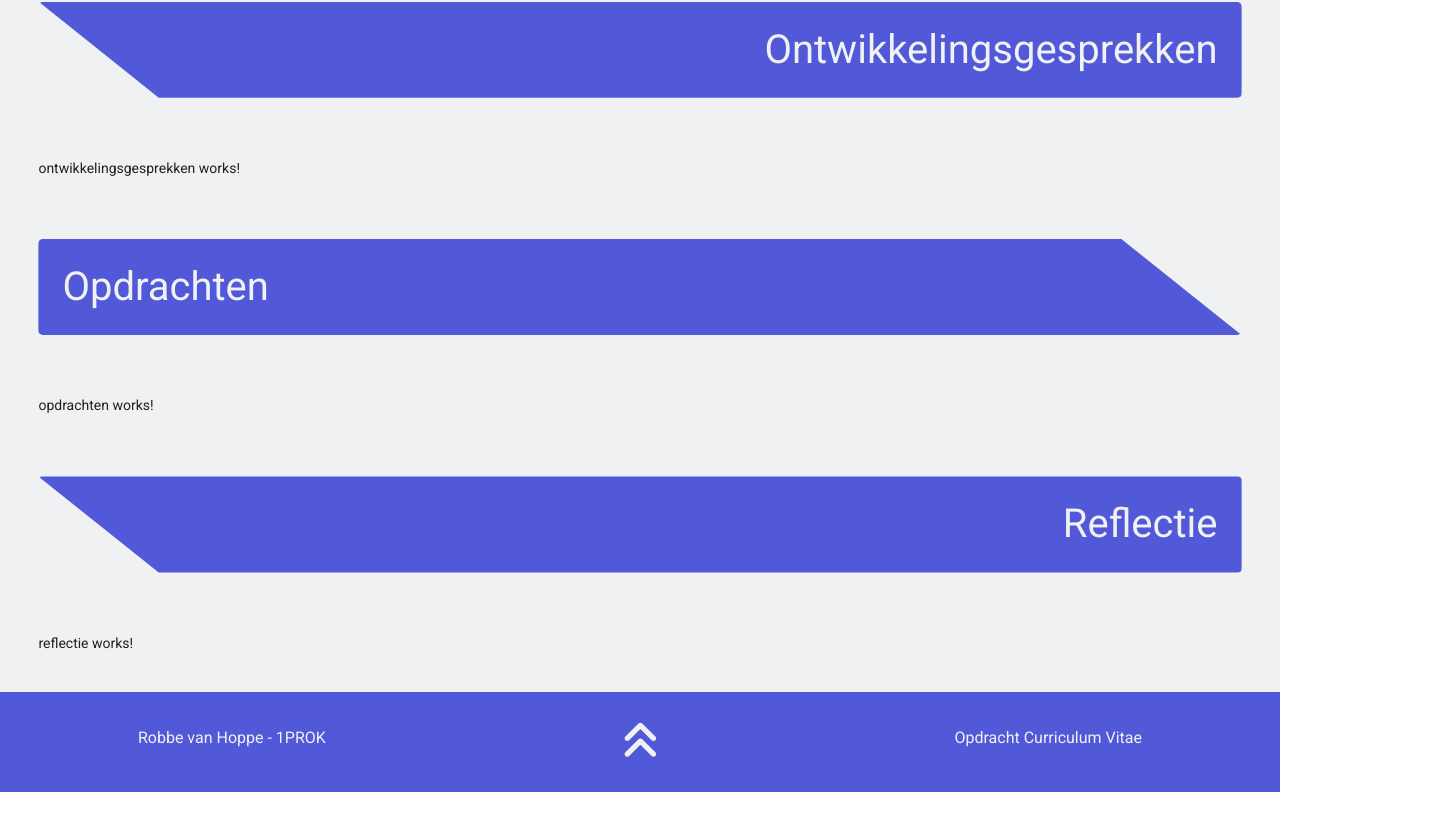
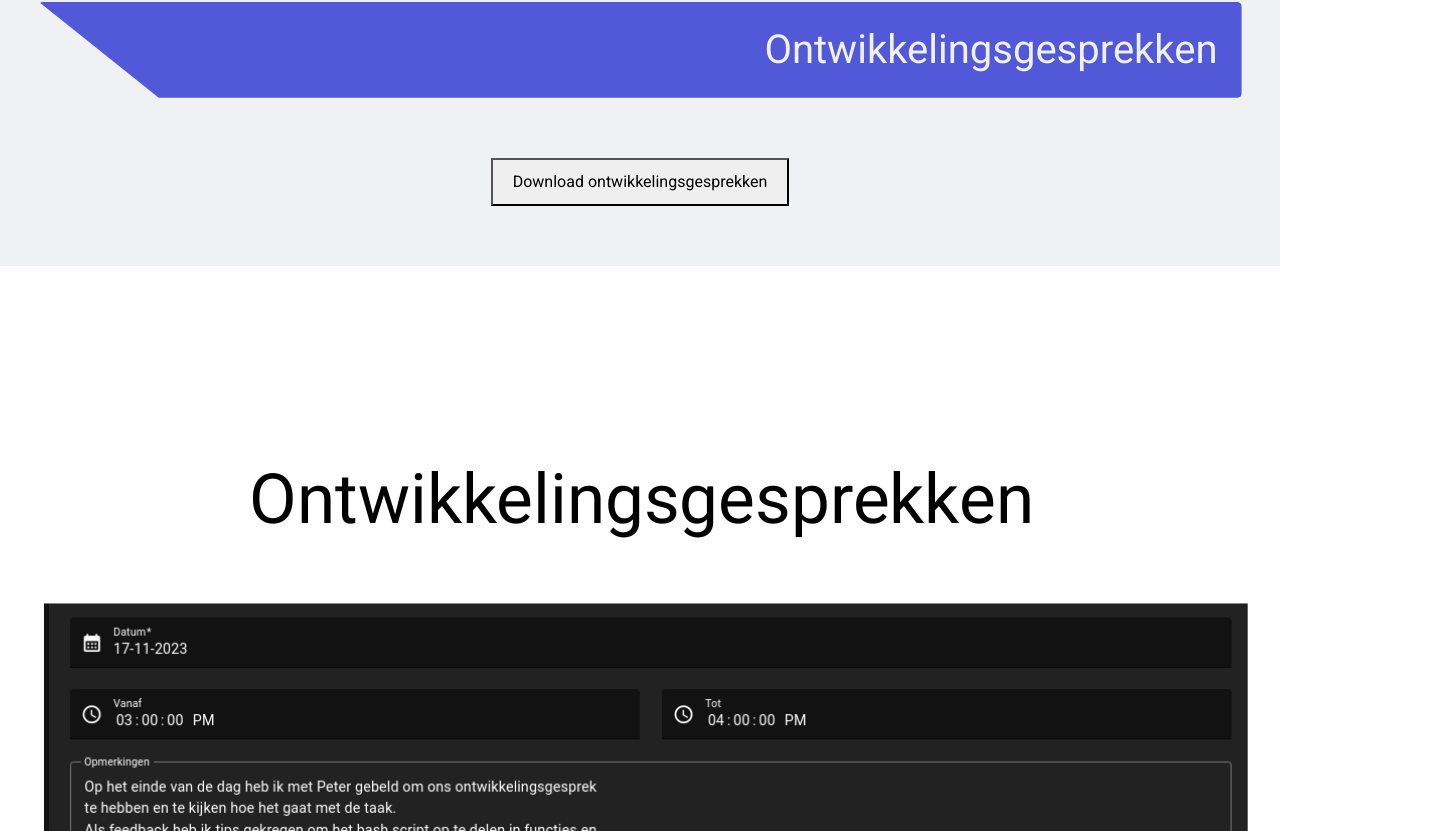
Before and after one commit to Robbe-vH/Portfolio, an Angular app: page / in a window 1280 px wide. Shown: the part 1969-2800 px from the top of the page, 1432 px wide, since content can reach past the window. Before the commit the page ends 2761 px from the top, so only its background shows below. Built offline with nearby package versions, Linux system fonts and the light colour scheme.

Commit message:
Ontwikkelingsgesprekken done

```diff
--- a/src/app/WPL3/wpl3/logboek/logboek.component.css
+++ b/src/app/WPL3/wpl3/logboek/logboek.component.css
@@ -2,7 +2,7 @@
   text-align: center;
 }
 
-#presentatie-button {
+#download-button {
   padding: 10px 20px;
   font-size: 16px;
   margin-bottom: 5%;
--- a/src/app/WPL3/wpl3/logboek/logboek.component.html
+++ b/src/app/WPL3/wpl3/logboek/logboek.component.html
@@ -1,5 +1,5 @@
 <div id="logboek-container">
-  <button id="presentatie-button" onclick="downloadPdf()">Download Logboek</button>
+  <button id="download-button" onclick="downloadPdf()">Download Logboek</button>
   <div class="image-container">
     <img alt="eerste screenshot logboek" src="assets/images/wpl3/logboek/lb1.png">
     <img alt="tweede screenshot logboek" src="assets/images/wpl3/logboek/lb2.png">
--- a/src/app/WPL3/wpl3/ontwikkelingsgesprekken/ontwikkelingsgesprekken.component.css
+++ b/src/app/WPL3/wpl3/ontwikkelingsgesprekken/ontwikkelingsgesprekken.component.css
@@ -0,0 +1,16 @@
+#ontiwkkelingsgesprekken-container {
+  display: flex;
+  flex-direction: column;
+  align-items: center;
+  justify-content: center;
+}
+
+#download-button {
+  padding: 10px 20px;
+  font-size: 16px;
+  margin-bottom: 5%;
+}
+
+#ontwikkelingsgesprekken-image {
+  max-width: 45%;
+}
--- a/src/app/WPL3/wpl3/ontwikkelingsgesprekken/ontwikkelingsgesprekken.component.html
+++ b/src/app/WPL3/wpl3/ontwikkelingsgesprekken/ontwikkelingsgesprekken.component.html
@@ -1 +1,4 @@
-<p>ontwikkelingsgesprekken works!</p>
+<div id="ontiwkkelingsgesprekken-container">
+  <button id="download-button" onclick="downloadPdf()">Download ontwikkelingsgesprekken</button>
+    <img alt="screenshot ontwikkelingsgesprekken" src="assets/images/wpl3/ontwikkelingsgesprekken/ow1.png">
+</div>
--- a/src/app/WPL3/wpl3/ontwikkelingsgesprekken/ontwikkelingsgesprekken.component.ts
+++ b/src/app/WPL3/wpl3/ontwikkelingsgesprekken/ontwikkelingsgesprekken.component.ts
@@ -1,15 +1,28 @@
-import { Component, OnInit } from '@angular/core';
+import {Component} from '@angular/core';
+import {HttpClient} from "@angular/common/http";
 
 @Component({
   selector: 'ontwikkelingsgesprekken',
   templateUrl: './ontwikkelingsgesprekken.component.html',
   styleUrls: ['./ontwikkelingsgesprekken.component.css']
 })
-export class OntwikkelingsgesprekkenComponent implements OnInit {
+export class OntwikkelingsgesprekkenComponent {
 
-  constructor() { }
+  constructor(
+    private http: HttpClient
+  ) {
+  }
 
-  ngOnInit(): void {
+  downloadPdf() {
+    let url: string = 'assets/wpl3/gesprekken/WPL3-Feedback_Ontwikkeling_van_Hoppe_Robbe.pdf'
+    this.http.get(url, {responseType: 'blob'})
+      .subscribe((data: Blob) => {
+        const downloadUrl = URL.createObjectURL(data);
+        const link = document.createElement('a');
+        link.href = downloadUrl;
+        link.download = 'WPL3-Feedback_Ontwikkeling_van_Hoppe_Robbe.pdf'
+        link.click();
+      });
   }
 
 }
```
Also changed, not shown: src/assets/images/wpl3/ontwikkelingsgesprekken/ow1.png (added).
